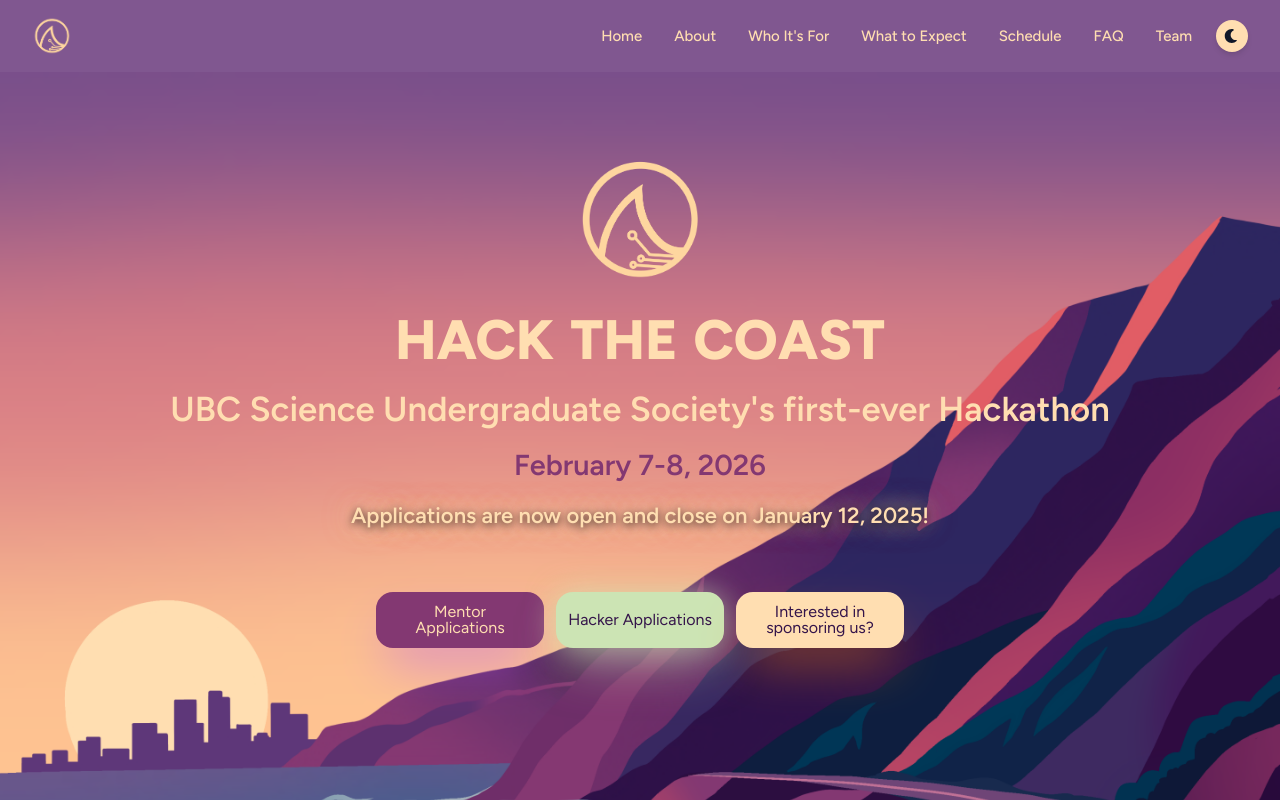
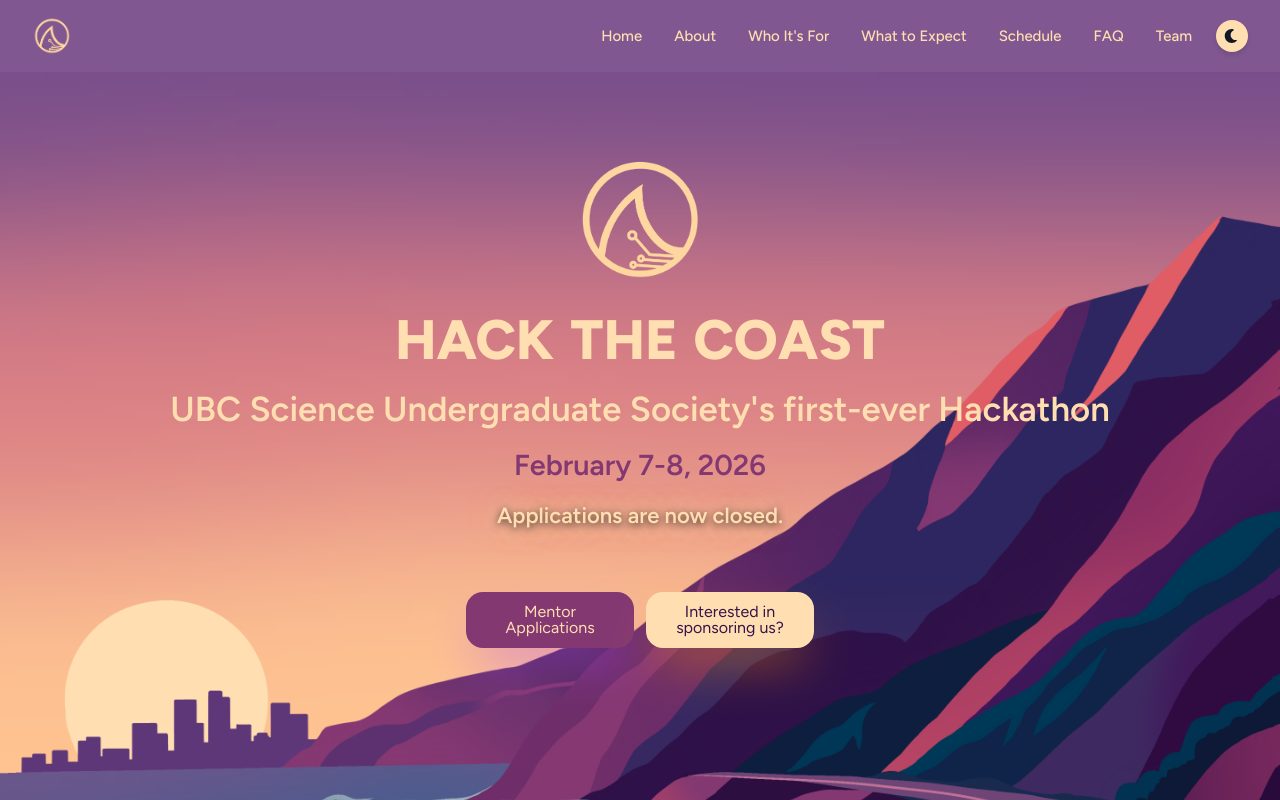
Before and after one commit to Science-Undergraduate-Society/hackathon-info-2026, a Next.js app in the folder sus-hacks-2026/: page / in a window 1280 px wide. Shown: the top 800 px of the page. Built offline with nearby package versions, Linux system fonts and the light colour scheme.

Commit message:
Update application status message

```diff
--- a/sus-hacks-2026/src/app/page.tsx
+++ b/sus-hacks-2026/src/app/page.tsx
@@ -154,7 +154,7 @@
                 : "0 2px 8px rgba(0, 0, 0, 0.8), 0 0 20px rgba(255, 222, 177, 0.8), 0 0 30px rgba(255, 222, 177, 0.5)"
             }}
           >
-            Applications are now open and close on January 12, 2025!
+            Applications are now closed.
           </p>
 
           <div
@@ -179,7 +179,7 @@
               </a>
             </button>
 
-            <button
+            {/* <button
               className={`leading-none border-2 w-[168px] max-md:w-[110px] rounded-[17px] p-2.5 max-md:p-2 opacity-100 transition-all duration-300 hover:scale-110 hover:shadow-2xl animate-pulse-shadow
               ${
                 theme === "dark"
@@ -198,7 +198,7 @@
               >
                 Hacker Applications
               </a>
-            </button>
+            </button> */}
 
             <button
               className={`leading-none border-2 w-[168px] max-md:w-[110px] rounded-[17px] p-2.5 max-md:p-2 opacity-100 transition-all duration-300 hover:scale-110 hover:shadow-2xl hover:shadow-orange-400/70 shadow-2xl shadow-orange-400/50
```
